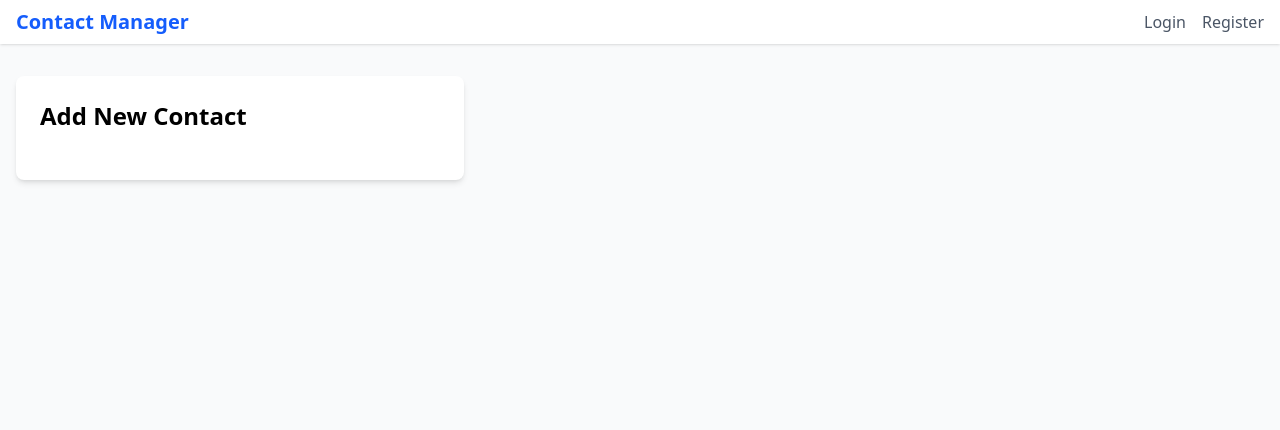
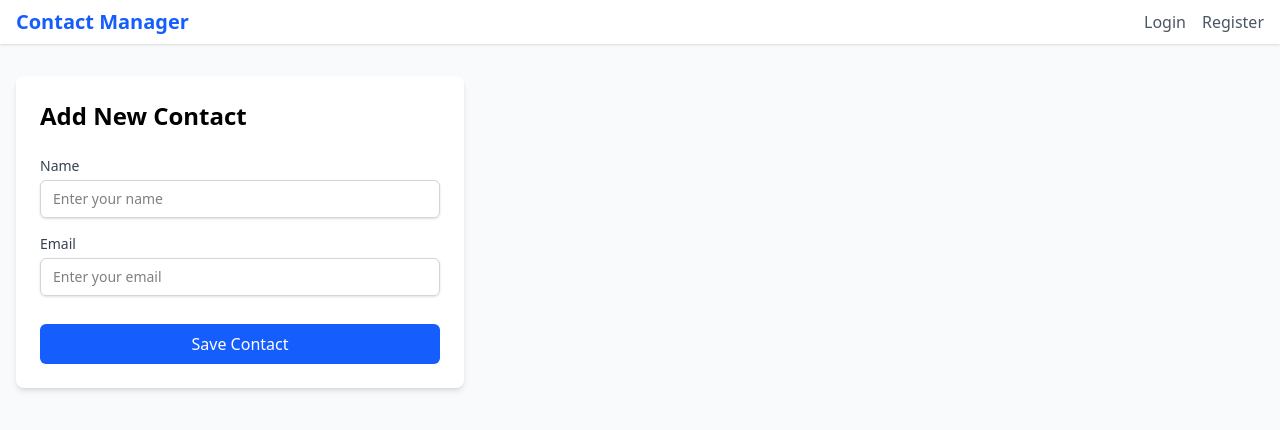
Before and after one commit to miladmo68/Contact-Manager, a Next.js app: page /contact/new in a window 1280 px wide. Shown: the top 430 px of the page. Built offline with nearby package versions, Linux system fonts and the light colour scheme; no server answers.

Commit message:
Contact Delete updated

```diff
--- a/app/_components/ContactForm.tsx
+++ b/app/_components/ContactForm.tsx
@@ -1,14 +1,76 @@
-import React from "react";
+"use client";
+import React, { use, useActionState, useEffect } from "react";
 import { ContactType } from "../_types/contact";
+import { useRouter } from "next/navigation";
 
-const ContactForm = () => {
-  type ContactFormProps = {
-    contact?: ContactType;
-    action: (prevState: any, formData: FormData) => Promise<any>;
-  };
-  const ContactForm = ({ contact, action }: ContactFormProps) => {
-    return <div>ContactForm</div>;
-  };
+type ContactFormProps = {
+  contact?: ContactType;
+  action: (prevState: any, formData: FormData) => Promise<any>;
+};
+
+const ContactForm = ({ contact, action }: ContactFormProps) => {
+  const router = useRouter();
+
+  const [state, formAction] = useActionState(action, null);
+
+  useEffect(() => {
+    if (state?.success) {
+      // Handle success (e.g., show a success message or redirect)
+      console.log("Contact saved successfully!");
+      router.push("/contact");
+    } else if (state?.error) {
+      // Handle error (e.g., show an error message)
+      console.error("Error saving contact:", state.error);
+    }
+  }, [state, router]);
+
+  return (
+    <form action={formAction} className="space-y-4">
+      <input type="hidden" name="id" value={contact?.id || ""} />
+      <div>
+        <label
+          htmlFor="name"
+          className="block text-sm font-medium text-gray-700"
+        >
+          Name
+        </label>
+        <input
+          type="text"
+          id="name"
+          name="name"
+          defaultValue={contact?.name || ""}
+          className="mt-1 block w-full px-3 py-2 border border-gray-300 rounded-md shadow-sm focus:outline-none focus:ring-blue-500 focus:border-blue-500 sm:text-sm"
+          placeholder="Enter your name"
+          required
+        />
+      </div>
+      <div>
+        <label
+          htmlFor="email"
+          className="block text-sm font-medium text-gray-700"
+        >
+          Email
+        </label>
+        <input
+          type="email"
+          id="email"
+          name="email"
+          defaultValue={contact?.email || ""}
+          className="mt-1 block w-full px-3 py-2 border border-gray-300 rounded-md shadow-sm focus:outline-none focus:ring-blue-500 focus:border-blue-500 sm:text-sm"
+          placeholder="Enter your email"
+        />
+      </div>
+      {state?.error && (
+        <div className="text-red-500 text-sm">{state.error}</div>
+      )}
+      <button
+        type="submit"
+        className=" mt-3 w-full bg-blue-600 text-white py-2 px-4 rounded-md hover:bg-blue-700 focus:outline-none focus:ring-2 focus:ring-blue-500 focus:ring-offset-2"
+      >
+        Save Contact
+      </button>
+    </form>
+  );
 };
 
 export default ContactForm;
--- a/app/_data/db.json
+++ b/app/_data/db.json
@@ -5,6 +5,18 @@
       "name": "John",
       "email": "john@example.com",
       "userId": "1"
+    },
+    {
+      "id": "d4d5",
+      "name": "Milad ",
+      "email": "milad@gmail.com",
+      "userId": "1"
+    },
+    {
+      "id": "289e",
+      "name": "Test1",
+      "email": "test1@gmail.com",
+      "userId": "2"
     }
   ],
   "users": [
@@ -13,6 +25,12 @@
       "name": " user1",
       "email": "user1@example.com",
       "password": "123456"
+    },
+    {
+      "id": "2",
+      "name": " user2",
+      "email": "user2@example.com",
+      "password": "123456"
     }
   ]
 }
--- a/app/actions/Contact.ts
+++ b/app/actions/Contact.ts
@@ -1,16 +1,54 @@
 "use server";
 import { revalidatePath } from "next/cache";
-import { deleteContact } from "../api/contact";
+import { createContact, deleteContact } from "../api/contact";
+import { getSession } from "../_lib/session";
+import { ContactType } from "../_types/contact";
 
 export const CreateContactAction = async (
   prevState: any,
   formData: FormData,
-) => {};
+) => {
+  if (!formData.get("name")) {
+    return { error: "name is required" };
+  }
+  const user = await getSession();
+
+  const newContact: ContactType = {
+    name: formData.get("name") as string,
+    email: formData.get("email") as string,
+    userId: user?.id,
+  };
+  try {
+    await createContact(newContact);
+    revalidatePath("/contact");
+    return { success: true };
+  } catch (error) {
+    console.log("Error creating contact:", error);
+    return { error: "Failed to create contact. Please try again." };
+  }
+};
 
 export const UpdateContactAction = async (
   prevState: any,
   formData: FormData,
-) => {};
+) => {
+  const id = formData.get("id");
+  const user = await getSession();
+
+  const updatedContact: ContactType = {
+    name: formData.get("name") as string,
+    email: formData.get("email") as string,
+    userId: user?.id,
+  };
+  try {
+    await updatedContact(updatedContact, id);
+    revalidatePath("/contact");
+    return { success: true };
+  } catch (error) {
+    console.log("Error updating contact:", error);
+    return { error: "Failed to update contact. Please try again." };
+  }
+};
 
 export const deleteContactAction = async (
   prevState: any,
--- a/app/contact/edit/[id]/page.tsx
+++ b/app/contact/edit/[id]/page.tsx
@@ -1,16 +1,13 @@
 import ContactForm from "@/app/_components/ContactForm";
 import { UpdateContactAction } from "@/app/actions/Contact";
 import { getContactById } from "@/app/api/contact";
-import React from "react";
+import React, { use } from "react";
 
-async function EditContactPage({
-  params,
-}: {
-  params: Promise<{ id: string }>;
-}) {
-  const { id } = await params;
+function EditContactPage({ params }: { params: Promise<{ id: string }> }) {
+  const { id } = use(params);
 
-  const contact = await getContactById(id);
+  const contact = use(getContactById(id));
+  console.log("Contact data:", contact);
   return (
     <div className="p-6 max-w-md bg-white rounded-lg shadow-md">
       <h1 className="text-2xl font-bold mb-6">Edit Contact</h1>
```
